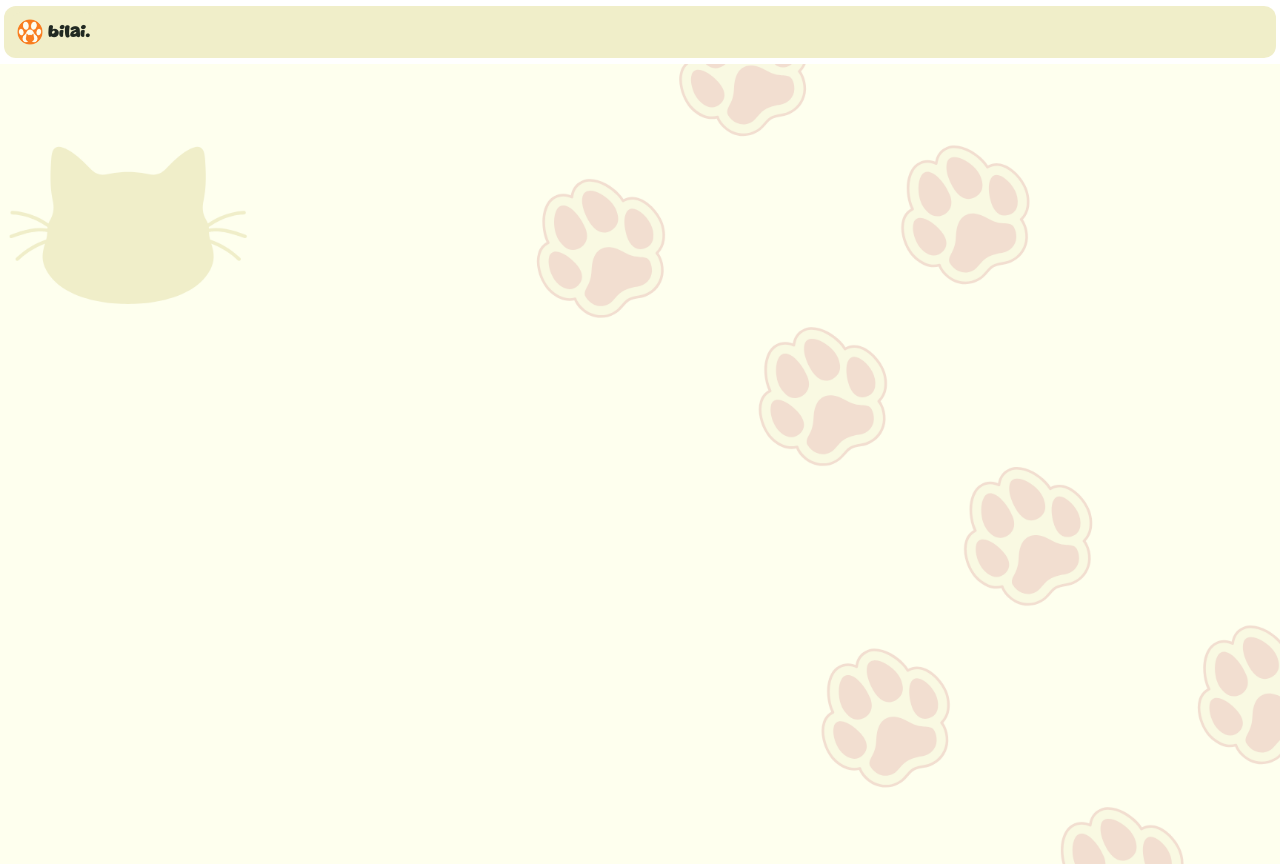
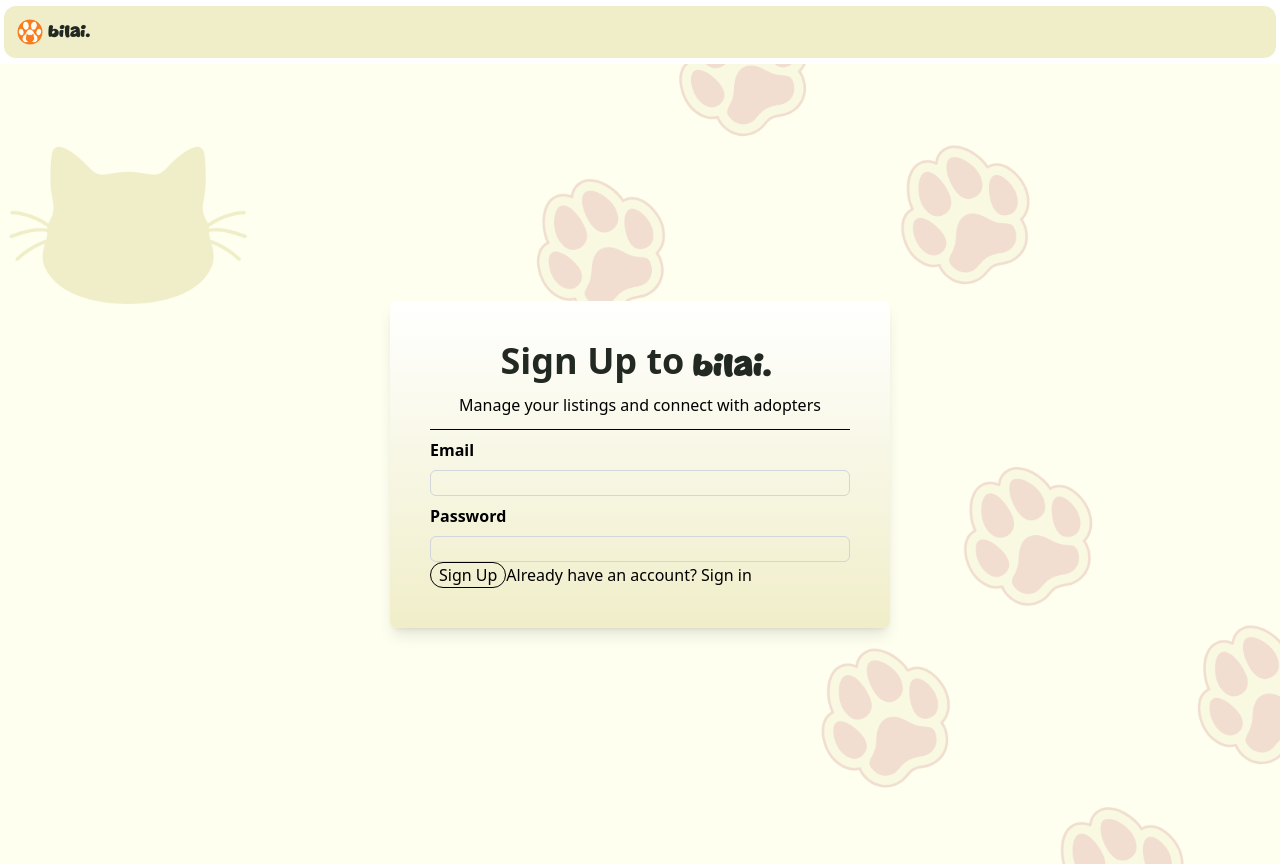
Before and after one commit to jahinhossain8573/bilai, a Next.js app: page /signup_form in a window 1280 px wide. Built offline with nearby package versions, Linux system fonts and the light colour scheme.

Commit message:
Changed img with Image (NextJS component) Finished groundwork for sign up and login page Added states to store email and password in the sign-up page

```diff
--- a/app/login_form/page.tsx
+++ b/app/login_form/page.tsx
@@ -1,9 +1,12 @@
+import Link from "next/link";
+
 export default function Page() {
-  return <div>
+  return (
+    <div>
       <header className=" bg-[#f0eec9] p-1.5  flex gap-4 my-1.5 mx-1 items-center rounded-xl">
         {/* Navbar */}
         <div className="bg-[#f0eec9] rounded-xl p-1 md:flex md:grid-cols-1 md:items-center">
-          <img src="/Bilai.png" width={32} height={32} />
+          <Image src="/Bilai.png" width={32} height={32} alt="" />
           {/* ADD IN LOGO AND THE "BILAI" TEXT HERE */}
           <h1 className="text-1xl font-matcha-mint font-normal text-[#212922] mx-0.5">
             bilai.
@@ -14,19 +17,45 @@ export default function Page() {
         <div className="w-125 p-10 shadow-lg bg-gradient-to-b from-[#ffffff] to-[#f0eec9] rounded-md">
           <h1 className="font-poppins font-extrabold text-4xl text-[#212922] flex justify-center">
             Log in to
-          <h1 className="font-matcha-mint font-normal lg:text-3xl text-[#212922] mx-2 my-2">
+            <span className="font-matcha-mint font-normal lg:text-3xl text-[#212922] mx-2 my-2">
               bilai.
-          </h1>
+            </span>
           </h1>
           <div>
-          <h2 className="flex justify-center items-center font-sans font-normal"> Manage your listings and connect with adopters </h2>
+            <h2 className="flex justify-center items-center font-sans font-normal">
+              {" "}
+              Manage your listings and connect with adopters{" "}
+            </h2>
           </div>
           <hr className="mt-3" />
           <div>
-  <label htmlFor="email" className="block text-base mb-2 my-2 font-poppins font-bold">Email</label>
-  <input type="text" id="username" className=" bg-[#FFFEEE] border-[#ffffff] w-full rounded-md" />
+            <label
+              htmlFor="email"
+              className="block text-base mb-2 my-2 font-poppins font-bold"
+            >
+              Email
+            </label>
+            <input
+              type="text"
+              id="username"
+              className=" bg-[#fffeee00] border border-gray-300 w-full rounded-md"
+            />
+            <label
+              htmlFor="email"
+              className="block text-base mb-2 my-2 font-poppins font-bold"
+            >
+              Password
+            </label>
+            <input
+              type="password"
+              id="username"
+              className=" bg-[#fffeee00] border border-gray-300 w-full rounded-md"
+            />
+            <button className="border rounded-2xl px-2">Login</button>
+            <Link href="/signup_form">Don&apos;t have an account? Sign up</Link>
           </div>
         </div>
       </div>
-  </div>;
+    </div>
+  );
 }
--- a/app/page.tsx
+++ b/app/page.tsx
@@ -1,4 +1,5 @@
 import Link from "next/link";
+import Image from "next/image";
 import Card from "./components/card";
 import { CreateCatInput } from "@/app/actions/cats";
 import { prisma } from "@/lib/prisma";
@@ -14,7 +15,7 @@ export default async function App() {
       <header className=" bg-[#f0eec9] p-1.5  flex justify-center gap-2 my-1.5 mx-1 items-center rounded-xl">
         {/* Navbar */}
         <div className="bg-[#f0eec9] rounded-xl p-1 md:flex md:grid-cols-1 md:items-center">
-          <img src="/Bilai.png" width={32} height={32} />
+          <Image src="/Bilai.png" width={32} height={32} alt="" />
           {/* ADD IN LOGO AND THE "BILAI" TEXT HERE */}
           <h1 className="lg:text-xl font-matcha-mint font-normal text-[#212922] mx-0.5">
             bilai.
--- a/app/signup_form/page.tsx
+++ b/app/signup_form/page.tsx
@@ -1,17 +1,71 @@
+"use client";
+import Link from "next/link";
+import Image from "next/image";
+import { useState } from "react";
+
 export default function Page() {
+  const [email, setEmail] = useState("");
+  const [password, setPassword] = useState("");
+
   return (
     <div>
       <header className=" bg-[#f0eec9] p-1.5  flex gap-4 my-1.5 mx-1 items-center rounded-xl">
         {/* Navbar */}
         <div className="bg-[#f0eec9] rounded-xl p-1 md:flex md:grid-cols-1 md:items-center">
-          <img src="/Bilai.png" width={32} height={32} />
+          <Image src="/Bilai.png" width={32} height={32} alt="" />
           {/* ADD IN LOGO AND THE "BILAI" TEXT HERE */}
           <h1 className="text-1xl font-matcha-mint font-normal text-[#212922] mx-0.5">
             bilai.
           </h1>
         </div>
       </header>
-      <div className="bg-[url('/Background.png')] bg-cover bg-no-repeat bg-center w-full h-full min-h-screen"></div>
+      <div className="flex justify-center items-center bg-[url('/Background.png')] bg-cover bg-no-repeat bg-center w-full h-full min-h-screen ">
+        <div className="w-125 p-10 shadow-lg bg-gradient-to-b from-[#ffffff] to-[#f0eec9] rounded-md">
+          <h1 className="font-poppins font-extrabold text-4xl text-[#212922] flex justify-center">
+            Sign Up to
+            <span className="font-matcha-mint font-normal lg:text-3xl text-[#212922] mx-2 my-2">
+              bilai.
+            </span>
+          </h1>
+          <div>
+            <h2 className="flex justify-center items-center font-sans font-normal">
+              {" "}
+              Manage your listings and connect with adopters{" "}
+            </h2>
+          </div>
+          <hr className="mt-3" />
+          <div>
+            <label
+              htmlFor="email"
+              className="block text-base mb-2 my-2 font-poppins font-bold"
+            >
+              Email
+            </label>
+            <input
+              type="text"
+              id="username"
+              value={email}
+              onChange={(e) => setEmail(String(e))}
+              className=" bg-[#fffeee00] border border-gray-300 w-full rounded-md"
+            />
+            <label
+              htmlFor="email"
+              className="block text-base mb-2 my-2 font-poppins font-bold"
+            >
+              Password
+            </label>
+            <input
+              type="password"
+              id="username"
+              value={password}
+              onChange={(e) => setPassword(String(e))}
+              className=" bg-[#fffeee00] border border-gray-300 w-full rounded-md"
+            />
+            <button className="border rounded-2xl px-2">Sign Up</button>
+            <Link href="/login_form">Already have an account? Sign in</Link>
+          </div>
+        </div>
+      </div>
     </div>
   );
 }
--- /dev/null
+++ b/lib/supabase/client.ts
@@ -0,0 +1,8 @@
+import { createBrowserClient } from "@supabase/ssr";
+
+export function createClient() {
+  return createBrowserClient(
+    process.env.NEXT_PUBLIC_SUPABASE_URL!,
+    process.env.NEXT_PUBLIC_SUPABASE_ANON_KEY!,
+  );
+}
--- /dev/null
+++ b/lib/supabase/server.ts
@@ -0,0 +1,26 @@
+import { createServerClient } from "@supabase/ssr";
+import { cookies } from "next/headers";
+
+export async function createClient() {
+  const cookieStore = await cookies();
+  return createServerClient(
+    process.env.NEXT_PUBLIC_SUPABASE_URL!,
+    process.env.NEXT_PUBLIC_SUPABASE_ANON_KEY!,
+    {
+      cookies: {
+        getAll() {
+          return cookieStore.getAll();
+        },
+        setAll(cookiesToSet) {
+          try {
+            cookiesToSet.forEach(({ name, value, options }) =>
+              cookieStore.set(name, value, options),
+            );
+          } catch {
+            // safe to ignore here if a proxy is refreshing sessions
+          }
+        },
+      },
+    },
+  );
+}
--- a/package.json
+++ b/package.json
@@ -11,6 +11,8 @@
   "dependencies": {
     "@prisma/adapter-pg": "^7.10.0",
     "@prisma/client": "7.10.0",
+    "@supabase/ssr": "^0.12.7",
+    "@supabase/supabase-js": "^2.116.0",
     "dotenv": "^17.4.2",
     "lodash": "^4.18.1",
     "next": "16.3.4",
```
Also changed, not shown: 1 other file (tests, documents, lock files or other folders). Lines whose indentation alone changed are shown as unchanged.
